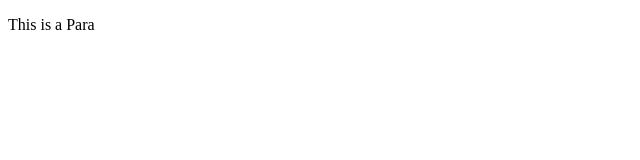
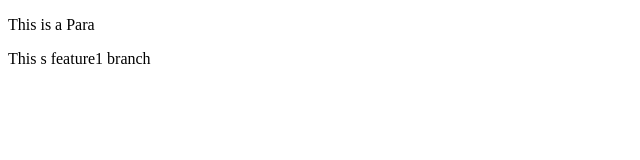
Before and after one commit to sakshikde/LocalRepo, a plain HTML site: page index.html in a window 1280 px wide. Shown: the whole page, without its empty margins (0-640 px from the left). Drawn offline with Linux system fonts and the light colour scheme.

Commit message:
adding line to feature 1

```diff
--- a/index.html
+++ b/index.html
@@ -6,5 +6,6 @@
 </head>
 <body>
     <p>This is a Para</p>
+    <p>This s feature1 branch</p>
 </body>
 </html>
```
